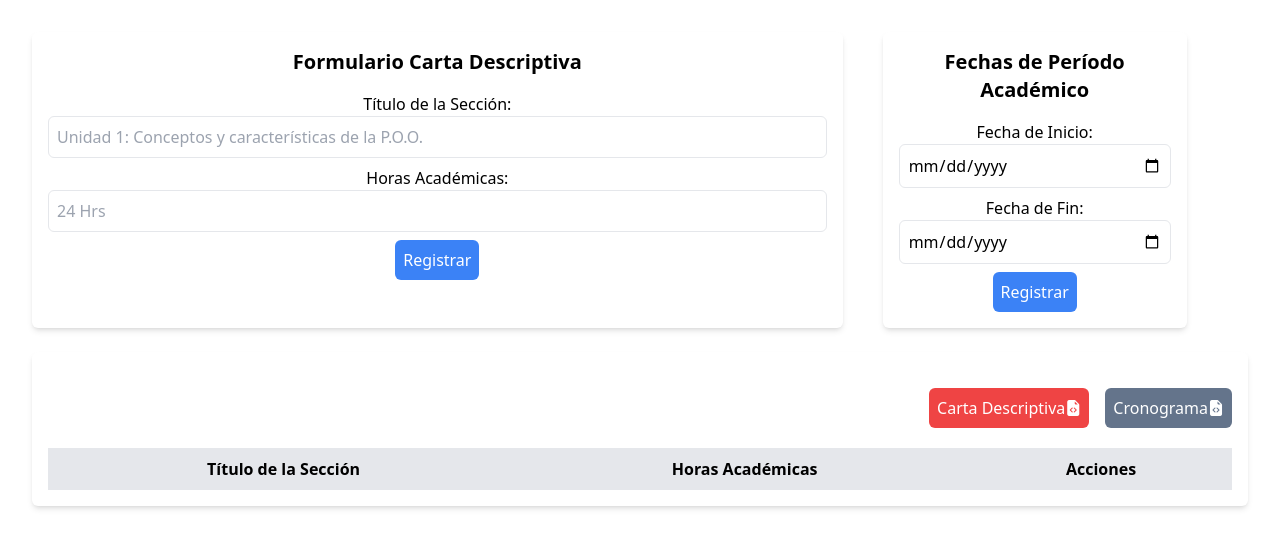
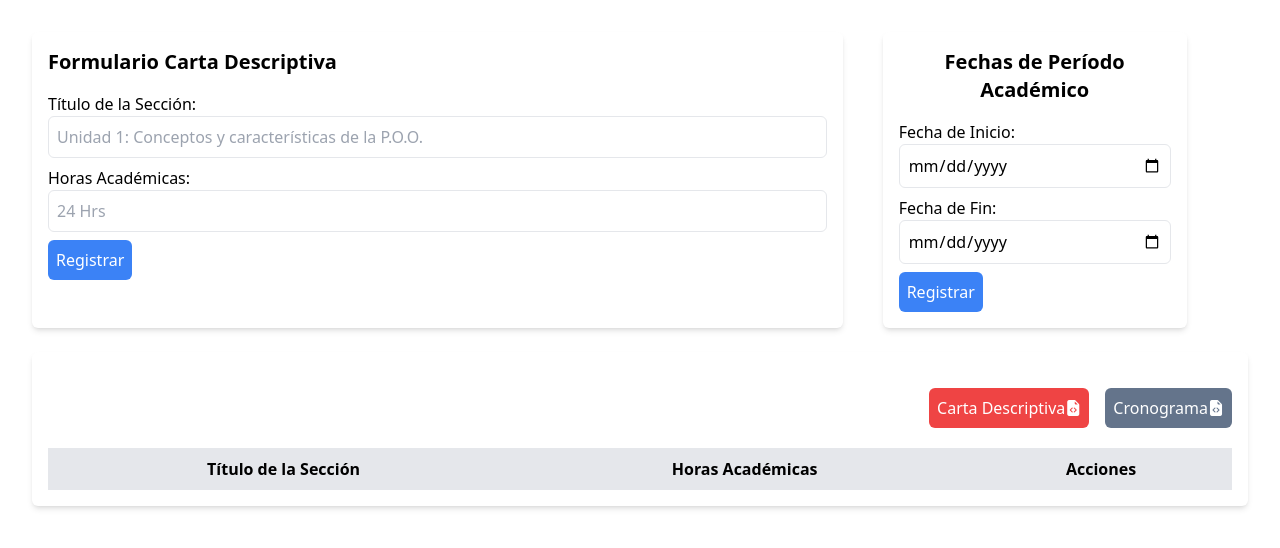
Before and after one commit to Dianaerika2000/front-prot-1, a React (Vite) app: page / in a window 1280 px wide. Shown: the top 548 px of the page. Built offline with nearby package versions, Linux system fonts and the light colour scheme.

Commit message:
Change styles in DescriptivePage component

```diff
--- a/src/Pages/DescriptivePage/DescriptivePage.jsx
+++ b/src/Pages/DescriptivePage/DescriptivePage.jsx
@@ -34,7 +34,7 @@ const DescriptivePage = () => {
         const newSection = { title: titleSection, hours: academicHours };
         // Add new section to store
         addSection(newSection);
-        addPeriodDate({ startDate: startDate, endDate: endDate});
+        addPeriodDate({ startDate: startDate, endDate: endDate });
         setMessage('La sección fue registrada exitosamente');
         setTimeout(() => {
             setMessage(null);
@@ -72,7 +72,7 @@ const DescriptivePage = () => {
     return (
         <>
             <div className="flex flex-wrap space-x-10">
-                <div className="bg-white p-4 rounded-md shadow-md w-2/3">
+                <div className="bg-white p-4 rounded-md shadow-md w-2/3 text-left">
                     <h2 className="text-xl font-bold mb-4">Formulario Carta Descriptiva</h2>
                     {message && <p className="text-green-500 mb-2">{message}</p>}
                     <form onSubmit={handleSubmit}>
@@ -91,7 +91,13 @@ const DescriptivePage = () => {
                 <div className="bg-white p-4 rounded-md shadow-md w-1/4">
                     <h2 className="text-xl font-bold mb-4">Fechas de Período Académico</h2>
                     {/* {message && <p className="text-green-500 mb-2">{message}</p>} */}
-                    <form onSubmit={handleSubmitPeriod}>
+                    {startDatePeriod && endDatePeriod && (
+                        <div className="mt-4 text-left bg-blue-200 p-4 rounded-md">
+                            <p>Fecha de Inicio: {new Date(startDatePeriod).toLocaleDateString('es-ES')}</p>
+                            <p>Fecha de Fin: {new Date(endDatePeriod).toLocaleDateString('es-ES')}</p>
+                        </div>
+                    )}
+                    <form onSubmit={handleSubmitPeriod} className="text-start">
                         <label className="block mb-2">
                             Fecha de Inicio:
                             <input type="date" value={startDate} onChange={(e) => setStartDate(e.target.value)} className="w-full p-2 border rounded-md" />
```
